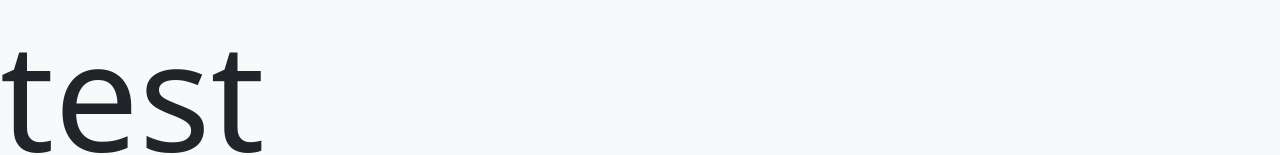
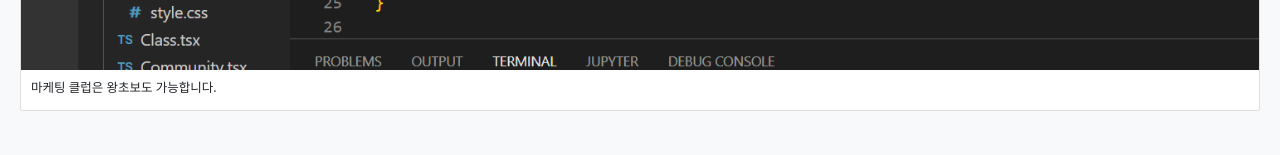
Before and after one commit to syj0396/marketing-club, a React (Vite) app: page / in a window 1280 px wide. Shown: the part 1255-1410 px from the top of the page. Built offline with nearby package versions, Linux system fonts and the light colour scheme.

Commit message:
ImageBox 추가하고 있음

```diff
--- /dev/null
+++ b/src/components/ImageBox/ImageBox.tsx
@@ -0,0 +1,28 @@
+import { Card } from "react-bootstrap"
+import "./style.css"
+
+type ImageBoxProps = {
+    id: number
+    imgUrl: string
+    title: string
+    content: string
+}
+
+export function ImageBox({ id, imgUrl, title, content }:
+    ImageBoxProps) {
+        return  (
+            <Card className="imageBox_wrapper">
+                <Card.Img
+                variant="top"
+                src={imgUrl}
+                height="600px"
+                style={{ objectFit: "cover" }}
+                />
+                <Card.Body className="d-flex flex-column">
+                    <Card.Title>
+                        <div>{title}</div>
+                    </Card.Title>
+                </Card.Body>
+            </Card>
+        )
+}
--- /dev/null
+++ b/src/components/ImageBox/style.css
@@ -0,0 +1,3 @@
+.imageBox_wrapper{
+    margin: 20px;
+}
--- a/src/components/Navbar/Navbar.tsx
+++ b/src/components/Navbar/Navbar.tsx
@@ -1,15 +1,19 @@
 import { Container, Nav, Navbar as NavbarBs } from "react-bootstrap"
 import { NavLink } from "react-router-dom"
 // import "../pages/Home.css";
+import { Link } from "react-router-dom"
 import './style.css';
 export function Navbar() {
     return (
          <NavbarBs sticky="top" className="bg-white shadow-sm mb-3">
              <Container>
-                <Nav className="me-auto">
+                 <Nav className="me-auto navWrapper">
+
                      <Nav.Link className="navTitle" to="/" as={NavLink}>
                          Marketing Club
                      </Nav.Link>
+
+
                      <Nav.Link className="navElem" to="/class" as={NavLink}>
                          CLASS
                      </Nav.Link>
@@ -19,8 +23,10 @@ export function Navbar() {
                      <Nav.Link className="navElem" to="/mypage" as={NavLink}>
                          MY
                      </Nav.Link>
+
                  </Nav>
              </Container>
          </NavbarBs>
+
     )
 }
--- a/src/components/Navbar/style.css
+++ b/src/components/Navbar/style.css
@@ -1,12 +1,63 @@
-/*  */
+
 
     .navTitle{
-        /* font-size:10px; */
         font-weight: bold;
     }
 
     .navElem{
-        /* font-size:15px; */
         padding: 0;
         text-align: center;
     }
+
+    .navWrapper{
+        justify-content: space-between;
+    }
+
+    /*
+    .navWrapper{
+        padding: 0;
+        margin: 0;
+        box-sizing: border-box;
+
+    }
+
+    li {
+        list-style: none;
+    }
+
+    .navbar{
+        height: 10vh;
+        line-height: 10vh;
+        box-shadow: rgba(50, 50, 93, 0.23) 0 30px 30px -20px;
+        justify-content: space-between;
+    }
+
+    .logo{
+        font-size: 30px;
+    }
+
+    .nav-links{
+        display: flex;
+        justify-content: flex-end;
+        width: 75%;
+    }
+
+    .nav-container{
+        max-width: 90%;
+        margin: auto;
+        display: flex;
+        align-items: center;
+    }
+
+    .nav-links li{
+        color: black;
+        font-size: 20px;
+        padding: 0 10px;
+        margin: 0 10px;
+        cursor: pointer;
+        text-decoration: none;
+    }
+
+    .nav-links Link {
+        text-decoration: none;
+    }*/
--- /dev/null
+++ b/src/data/home_imageBox.json
@@ -0,0 +1,8 @@
+[
+    {
+        "id": 1,
+        "imgUrl": "/public/imgs/home_imageBox1.png",
+        "title": "마케팅 클럽은 왕초보도 가능합니다.",
+        "content": "문과생도, 직장인도, 아이도, 엄마도 - 모든 비전공자가 잘 배울 수 있는 커리큘럼을 고민합니다. 그동안 스파르타가 쌓아온 왕초보 코딩 교육 노하우를 경험해보세요."
+    }
+]
--- a/src/pages/HomePage/Home.tsx
+++ b/src/pages/HomePage/Home.tsx
@@ -1,4 +1,8 @@
 import './style.css'
+import { Col, Row } from "react-bootstrap"
+import { ImageBox } from "../../components/ImageBox/ImageBox"
+import imageBoxData from "../../data/home_imageBox.json"
+
 export function Home() {
     return (
         <>
@@ -28,6 +32,14 @@ export function Home() {
             </div>
         </div>
 
+        <Row>
+            {imageBoxData.map(item => (
+                <Col key={item.id}>
+                    <ImageBox {...item} />
+                </Col>
+            ))}
+        </Row>
+
             <h1 className="test">test</h1>
             <h1  className="test">test</h1>
             <h1 className="test">test</h1>
```
Also changed, not shown: public/imgs/home_imageBox1.png (added). Lines whose indentation alone changed are shown as unchanged.
